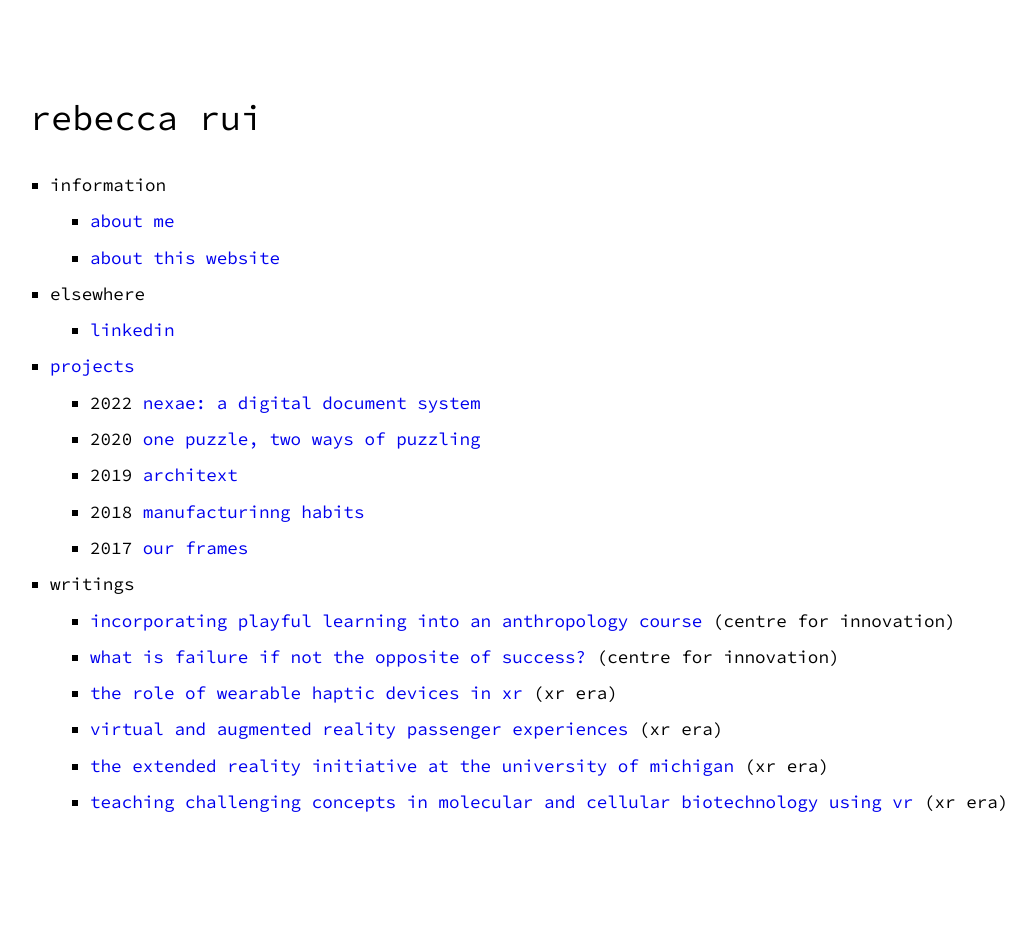
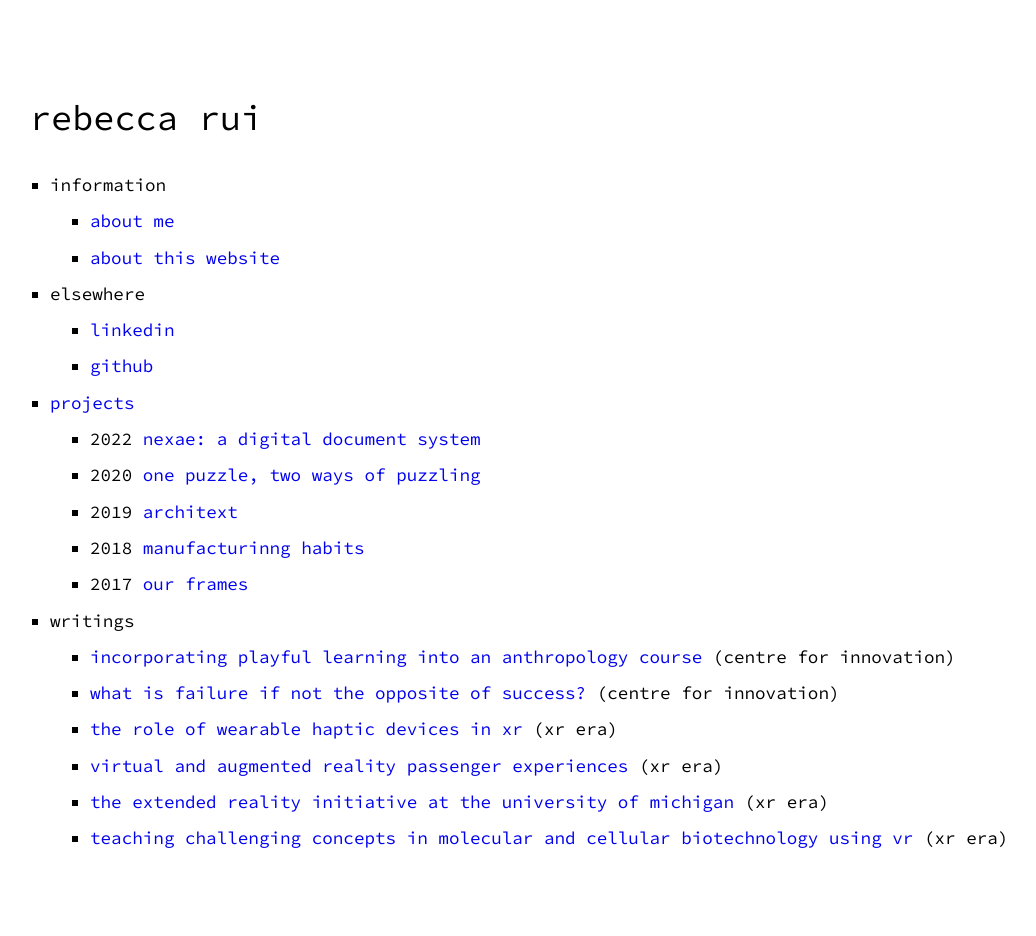
Before and after one commit to iurrrui/iurrrui.github.io, a Jekyll site: the page built from index.md, in a window 1280 px wide. Shown: the whole page, without its empty margins (110-1146 px from the left). Built offline with Jekyll 4.4.1, drawn with Linux system fonts in a browser that asks for light colours; before the commit the page ends 900 px from its top, so only the background shows below that.

Commit message:
Added link to menu

```diff
--- a/_data/menu.yml
+++ b/_data/menu.yml
@@ -17,6 +17,8 @@ entries:
     entries:
       - title: linkedin
         url: https://www.linkedin.com/in/r-rui/
+      - title: github
+        url: https://www.github.com/84003
   - title: projects
     url: project-archive
     post_list:
```
Also changed, not shown: 2 other files.
